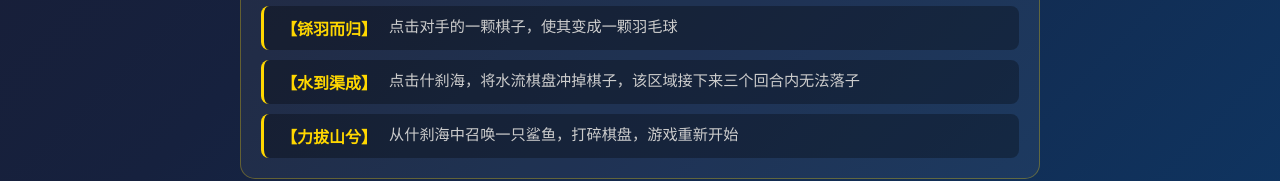
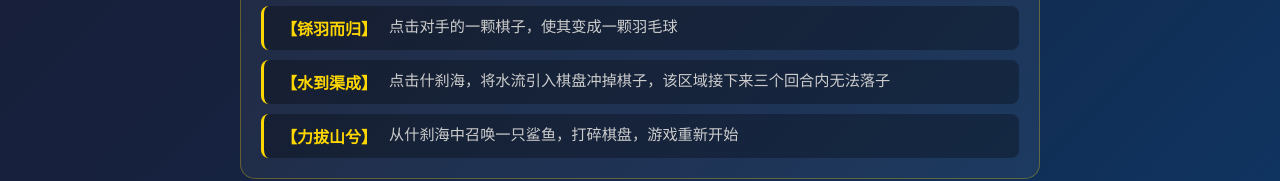
Before and after one commit to lioshurr-coder/jinengwuziqi, a plain HTML site: page index.html in a window 1280 px wide. Shown: the part 844-1025 px from the top of the page. Drawn offline with Linux system fonts and the light colour scheme.

Commit message:
修改错别字
将水流“引入”

```diff
--- a/index.html
+++ b/index.html
@@ -69,7 +69,7 @@
                     </div>
                     <div class="skill-intro-item">
                         <span class="skill-name">【水到渠成】</span>
-                        <span class="skill-desc">点击什刹海，将水流棋盘冲掉棋子，该区域接下来三个回合内无法落子</span>
+                        <span class="skill-desc">点击什刹海，将水流引入棋盘冲掉棋子，该区域接下来三个回合内无法落子</span>
                     </div>
                     <div class="skill-intro-item">
                         <span class="skill-name">【力拔山兮】</span>
```
